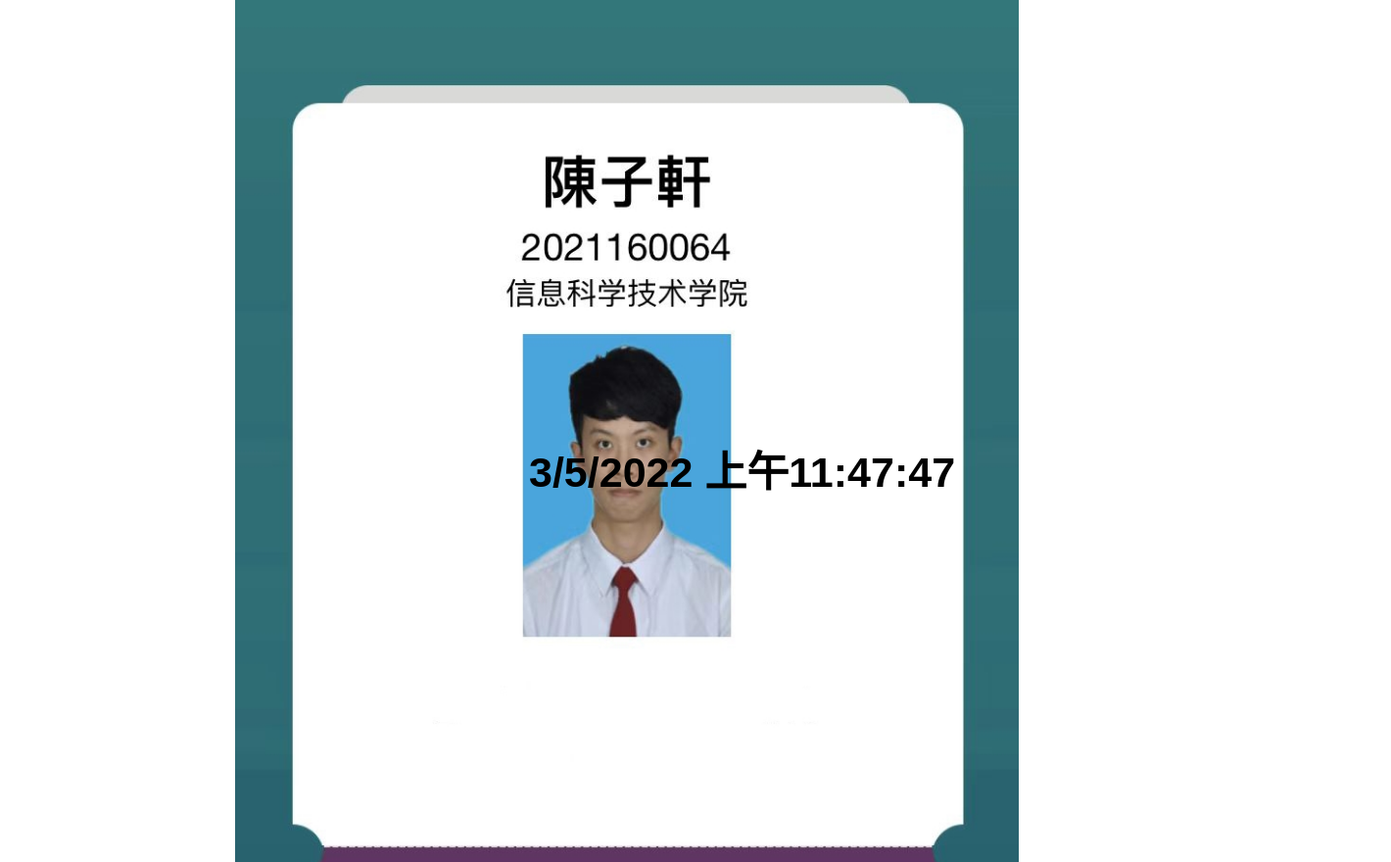
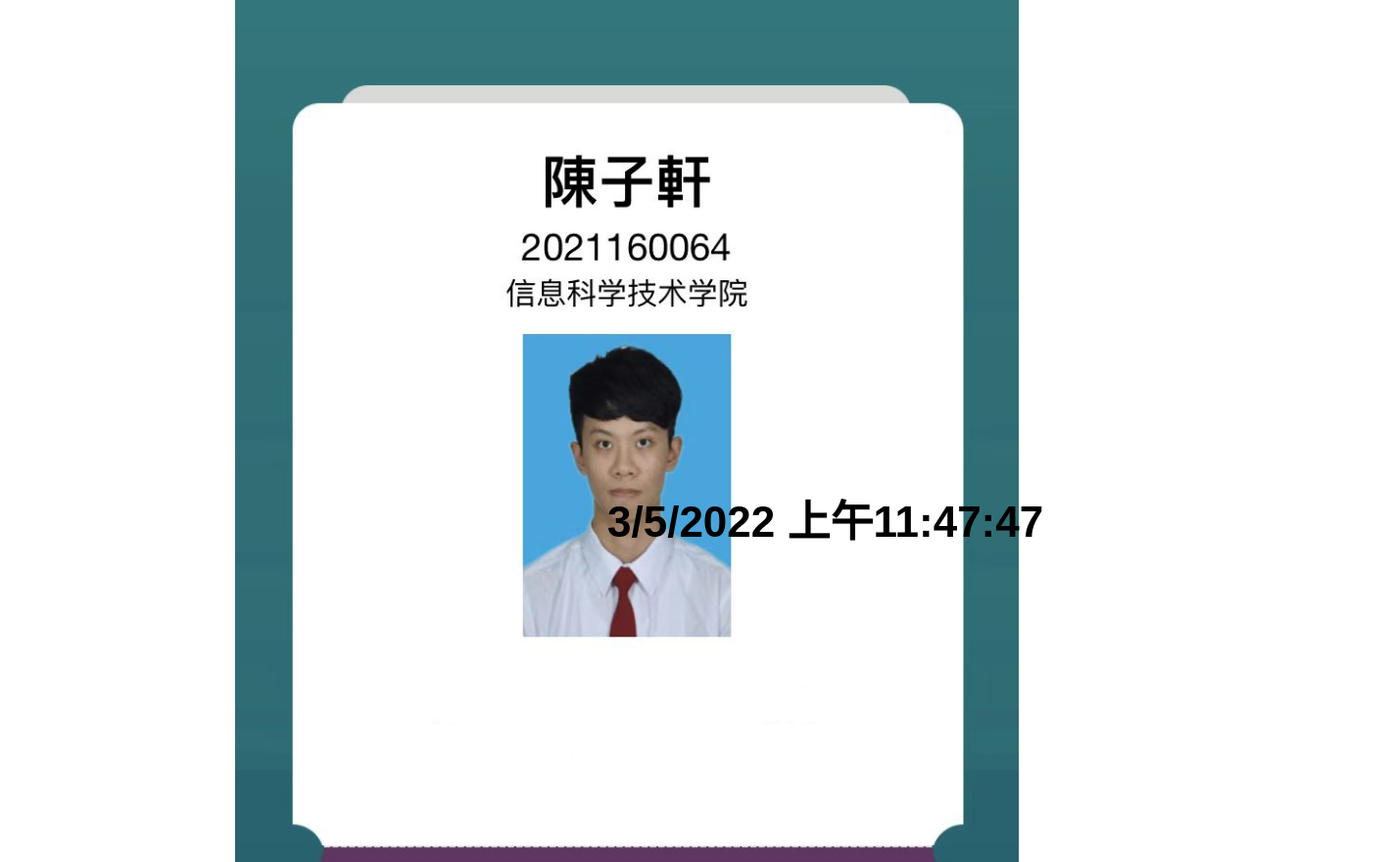
Before and after one commit to fishins/fishins.github.io, a plain HTML site: page index.html in a window 1280 px wide. Shown: the top 880 px of the page at 98% size, 1420 px wide, since content can reach past the window. Drawn offline with Linux system fonts and the light colour scheme.

Commit message:
Update index.html

```diff
--- a/index.html
+++ b/index.html
@@ -35,10 +35,10 @@
     <style>
             #myclock {
                 position: relative;
-                left: 300px;
-                top: -1100px;
+                left: 380px;
+                top: -1050px;
                 }
-                .example{font-size:43px}
+                .example{font-size:44px}
                 .bold{font-weight:bold}
                 .font{font-family:Arial;}
                 body{
```
